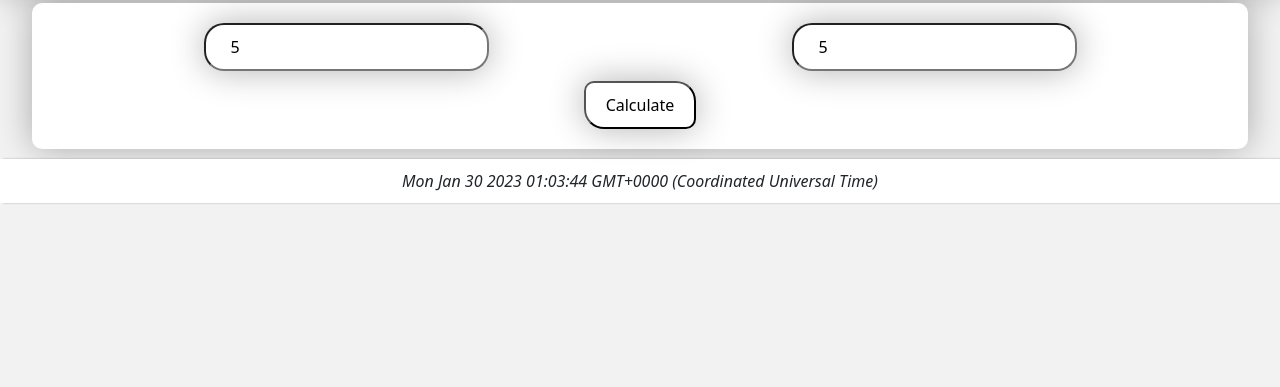
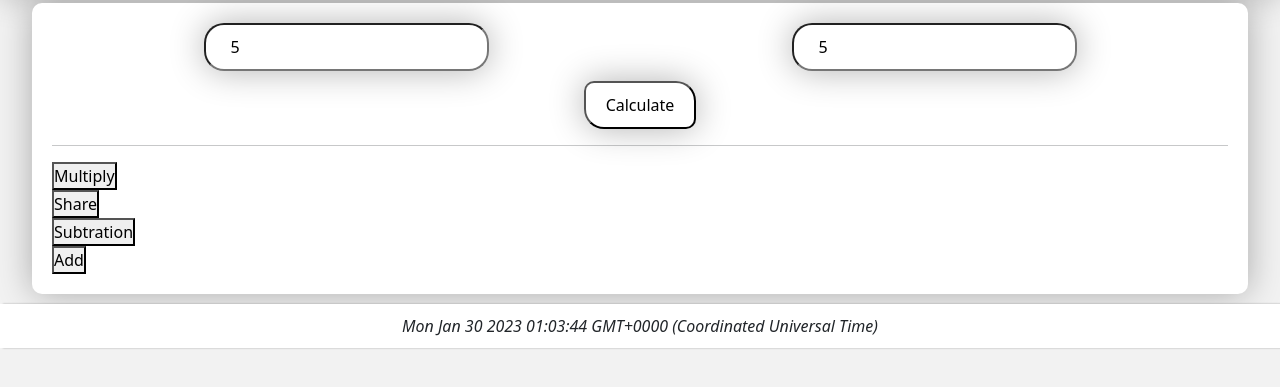
Before and after one commit to ZorroSec/CalcZone, a plain HTML site: page index.html in a window 1280 px wide. Both pictures are taken after typing "5", "5" into the empty fields and a click on the button "Calculate". Shown: the part 73-460 px from the top of the page. Drawn offline with nearby package versions, Linux system fonts and the light colour scheme.

Commit message:
get add .

```diff
--- a/index.html
+++ b/index.html
@@ -38,6 +38,8 @@
             <div id="button">
                 <button id="btn">Calculate</button>
             </div>
+            <hr>
+            <div id="calcs"></div>
         </div>
     </div>
 
--- a/private/src/home.js
+++ b/private/src/home.js
@@ -1,9 +1,40 @@
 const home = ()=>{
-    // let calculator = document.getElementById('calculator')
-    let calcs = ['Multiply', 'Share', 'Subtration', 'Add']
-    for(let i = 0;i<= calcs.length;i++){
-        console.log(calcs[i])
+    let calcs = document.getElementById('calcs')
+    let btn = document.getElementById('btn')
+    let calcS = ['Multiply', 'Share', 'Subtration', 'Add']
+    if(btn){
+        btn.onclick = ()=>{
+            calcs.innerHTML=`
+            <div class='calc'>
+                <button id='btn1'>Multiply</button>
+            </div>
+            <div class='calc'>
+                <button id='btn1'>Share</button>
+            </div>
+            <div class='calc'>
+                <button id='btn1'>Subtration</button>
+            </div>
+            <div class='calc'>
+                <button id='btn1'>Add</button>
+            </div>
+            <div id='result'></div>
+            `
+            let btn1 = document.getElementById('btn1')
+            let result = document.getElementById('result')
+            let n1 = document.getElementById('n1')
+            let n2 = document.getElementById('n2')
+            let mult = parseInt(n1.value)*parseInt(n2.value)
+            let shar = parseInt(n1.value)/parseInt(n2.value)
+            let subt = parseInt(n1.value)-parseInt(n2.value)
+            let add = parseInt(n1.value)+parseInt(n2.value)
+            if(btn1){
+                btn1.onclick = ()=>{
+                    result.innerHTML=`<h4>${mult}</h4>`
+                }
+            }
+        }
     }
 }
 
+
 export { home }
--- a/private/style/style.css
+++ b/private/style/style.css
@@ -54,9 +54,6 @@ body{
     background: none;
     margin-top: 10px;
 }
-/*
-    about.html
-*/
 .conteinerB{
     width: 85%;
     margin: auto;
```
